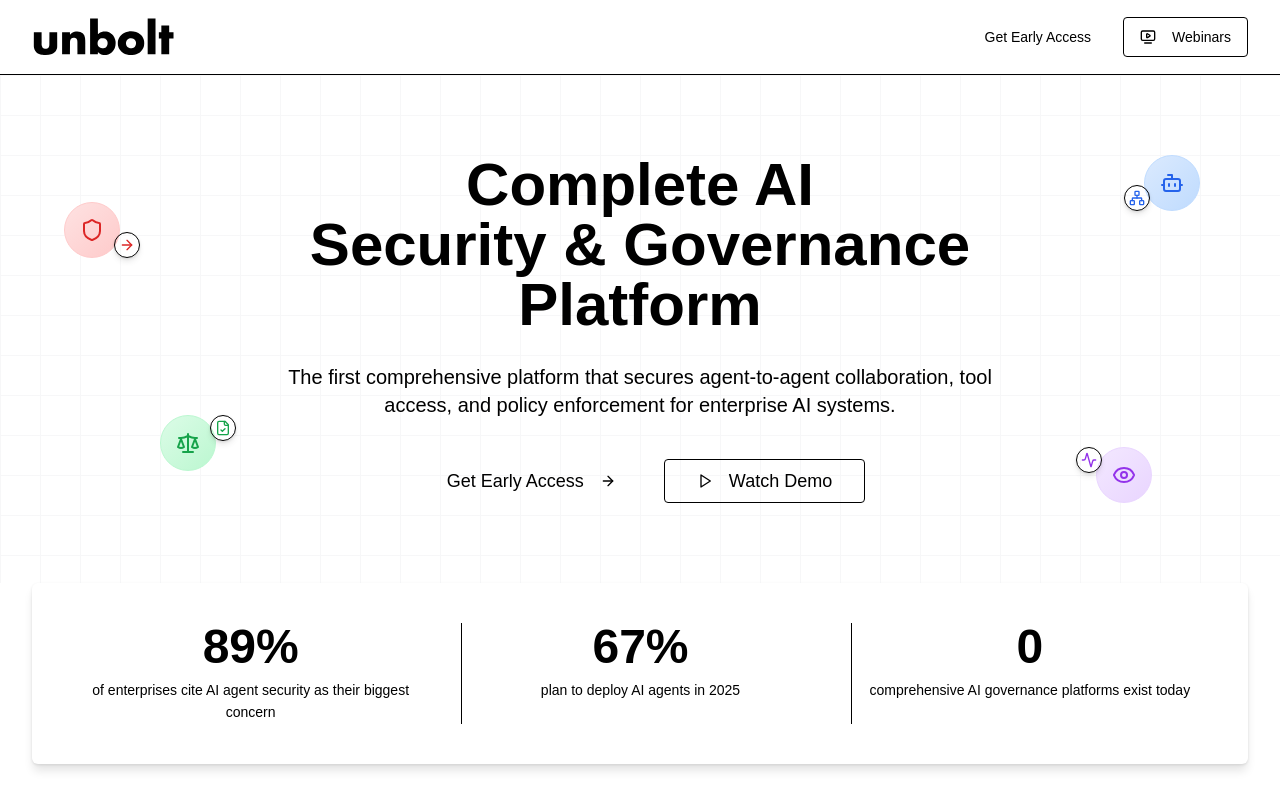
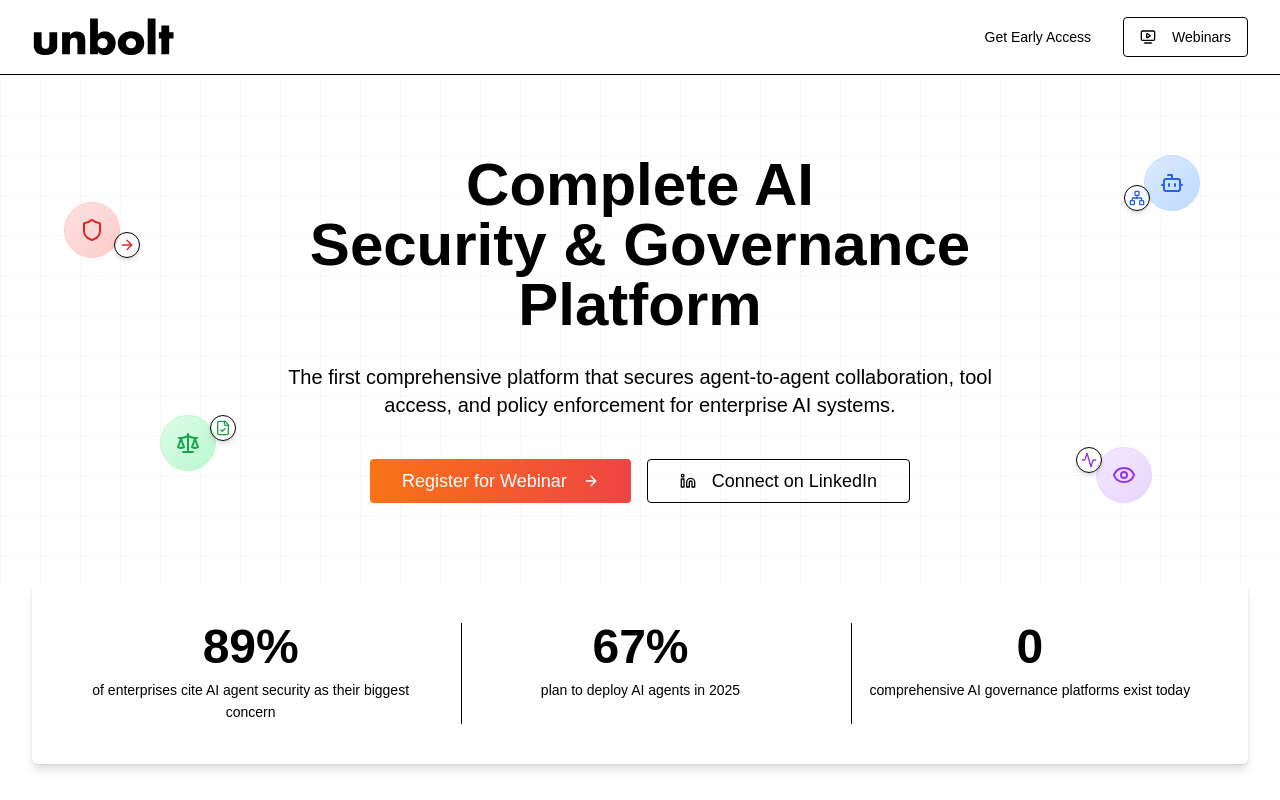
Before and after one commit to unboltai/unbolt-web, a Next.js app: page / in a window 1280 px wide. Shown: the top 800 px of the page. Built offline with nearby package versions, Linux system fonts and the light colour scheme.

Commit message:
Update links

```diff
--- a/app/page.tsx
+++ b/app/page.tsx
@@ -18,6 +18,7 @@ import {
   BarChart3,
   Zap,
   Bot,
+  Linkedin,
   Building2,
   Activity,
   Network,
@@ -171,13 +172,15 @@ export default function UnboltLandingPage() {
               </p>
 
               <div className="flex flex-col sm:flex-row justify-center items-center gap-4">
-                <Button size="lg" className="px-8 py-3 text-lg font-medium group">
-                  Get Early Access
-                  <ArrowRight className="ml-2 h-5 w-5 transition-transform group-hover:translate-x-1" />
-                </Button>
+                <a href="https://events.teams.microsoft.com/event/caba5858-6f7e-4344-adc2-3eb3df19d8dd@a6415f22-da63-4124-991c-0201818e9895" target="_blank" rel="noopener noreferrer">
+                  <Button size="lg" className="px-8 py-3 text-lg font-medium group bg-gradient-to-r from-orange-500 to-red-500 hover:from-orange-600 hover:to-red-600 text-white shadow-lg hover:shadow-xl transition-all duration-300 transform hover:scale-[1.02] border-0 ring-2 ring-orange-400/20 hover:ring-orange-400/40">
+                    Register for Webinar
+                    <ArrowRight className="ml-2 h-5 w-5 transition-transform group-hover:translate-x-1" />
+                  </Button>
+                </a>
                 <Button variant="outline" size="lg" className="px-8 py-3 text-lg font-medium group bg-transparent">
-                  <Play className="mr-2 h-5 w-5" />
-                  Watch Demo
+                  <Linkedin className="mr-2 h-5 w-5" />
+                  Connect on LinkedIn
                 </Button>
               </div>
             </div>
--- a/components/CTASection.tsx
+++ b/components/CTASection.tsx
@@ -1,5 +1,5 @@
 import { Button } from "@/components/ui/button"
-import { ArrowRight } from "lucide-react"
+import { ArrowRight, Linkedin } from "lucide-react"
 
 // LinkedIn and Twitter/X SVG icons
 const LinkedInIcon = ({ className }: { className?: string }) => (
@@ -30,8 +30,8 @@ export default function CTASection({
   title = "Ready to Govern Your AI Future?",
   subtitle = "",
   description = "We're working with select enterprises to define the future of AI governance. Join the AI security revolution.",
-  primaryButtonText = "Get Early Access",
-  primaryButtonHref = "#",
+  primaryButtonText = "Register for Webinar",
+  primaryButtonHref = "https://events.teams.microsoft.com/event/caba5858-6f7e-4344-adc2-3eb3df19d8dd@a6415f22-da63-4124-991c-0201818e9895",
   secondaryButtonText = "Connect on LinkedIn",
   secondaryButtonHref = "https://www.linkedin.com/company/unbolt-ai",
   showLinkedInButton = true,
@@ -101,7 +101,7 @@ export default function CTASection({
                 size="lg"
                 className="px-8 py-3 text-lg font-medium group bg-background/80 backdrop-blur-sm"
               >
-                {secondaryButtonText.includes("LinkedIn") && <LinkedInIcon className="mr-2 h-5 w-5" />}
+                {secondaryButtonText.includes("LinkedIn") && <Linkedin className="mr-2 h-5 w-5" />}
                 {secondaryButtonText}
               </Button>
             </a>
--- a/components/Footer.tsx
+++ b/components/Footer.tsx
@@ -1,4 +1,4 @@
-import { Mail } from "lucide-react"
+import { Mail, Linkedin } from "lucide-react"
 
 // LinkedIn and Twitter/X SVG icons
 const LinkedInIcon = ({ className }: { className?: string }) => (
@@ -108,7 +108,7 @@ export default function Footer() {
               target="_blank"
               rel="noopener noreferrer"
             >
-              <LinkedInIcon className="w-5 h-5" />
+              <Linkedin className="w-5 h-5" />
             </a>
             <a
               href="https://x.com/unboltai"
```
